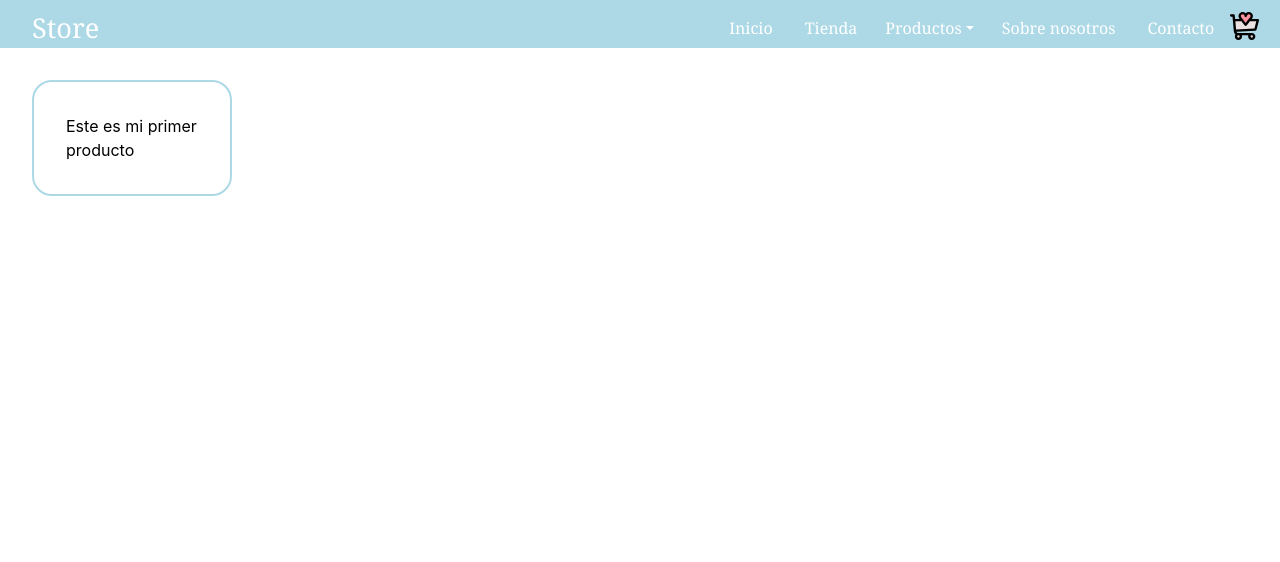
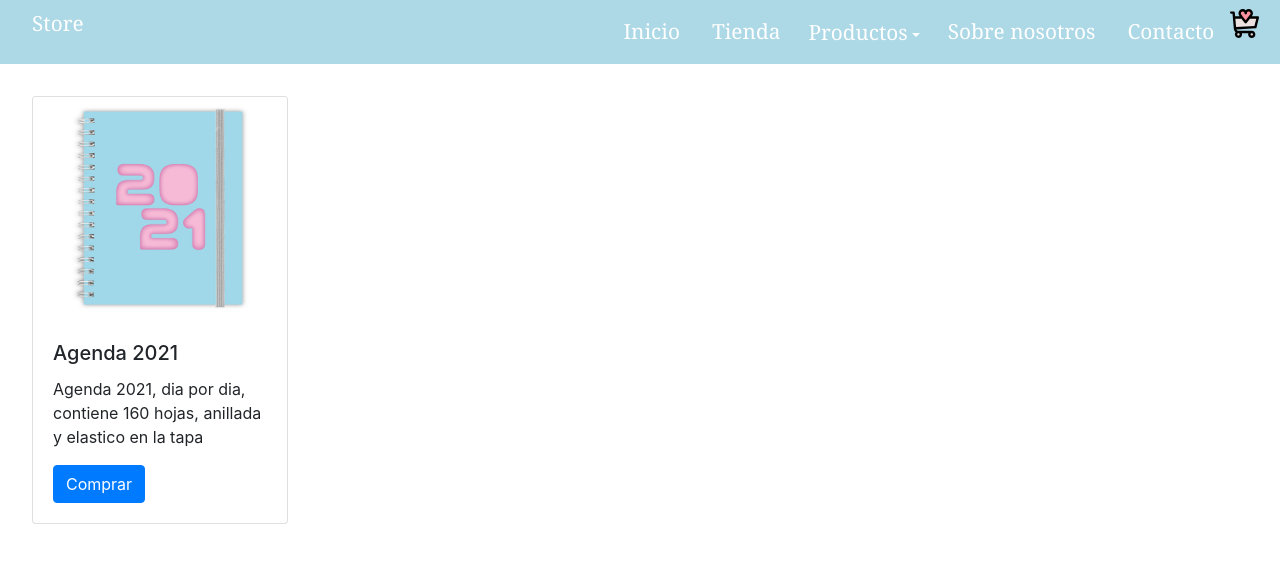
Before and after one commit to lunabartolozzi/ReactJs, a React (Create React App) app: page / in a window 1280 px wide. Shown: the top 562 px of the page. Built offline with nearby package versions, Linux system fonts and the light colour scheme.

Commit message:
navbar y cart

```diff
--- a/src/App.js
+++ b/src/App.js
@@ -2,6 +2,8 @@ import React from "react";
 import Navbar from "./components/NavBar";
 import ItemListContainer from "./components/ItemListContainer";
 import 'bootstrap/dist/css/bootstrap.min.css';
+import ItemCount from "./components/ItemCount";
+
 
 
 
@@ -9,7 +11,8 @@ const App = () => {
   return (
     <>
       <Navbar/>
-      <ItemListContainer greeting="Este es mi primer producto"  />
+      <ItemListContainer/>
+      <ItemCount/>
     </>
   );
 };
--- a/src/components/CartWidget.js
+++ b/src/components/CartWidget.js
@@ -2,10 +2,14 @@ import React from 'react';
 import Carrito from './carrito.svg';
 
 
+
 const CartWidget = () => {
     return (
-        <a href="#"> <img className="carrito" src={Carrito}/></a>
-    )
+        <>
+         <a href="#"> <img className="carrito" src={Carrito}/></a>
+
+      </>
+    );
 }
 
 export default CartWidget;
--- /dev/null
+++ b/src/components/ItemCount.js
@@ -0,0 +1,12 @@
+import React from 'react'
+
+const ItemCount = () => {
+    return (
+        <>
+
+        </>
+
+    );
+};
+
+export default ItemCount
--- a/src/components/ItemListContainer.js
+++ b/src/components/ItemListContainer.js
@@ -1,8 +1,20 @@
 import React from "react";
+import Agenda from './agenda2021.jpg';
 
 function ItemListContainer ({greeting}) {
     return (
-        <p className="text" style={{color: "black"}}>{greeting}</p>
+        <div className="card">
+        <img src={Agenda} className="card-img-top" alt="producto" />
+        <div className="card-body">
+          <h5 className="card-title">Agenda 2021</h5>
+          <p className="card-text">
+           Agenda 2021, dia por dia, contiene 160 hojas, anillada y elastico en la tapa
+          </p>
+          <a href="hola.html" className="btn btn-primary">
+           Comprar
+          </a>
+        </div>
+      </div>
     )
 }
 
--- a/src/components/NavBar.js
+++ b/src/components/NavBar.js
@@ -13,12 +13,11 @@ function Navbar() {
     <>
       <header href="Footer.js" className="navbar">
         <a href="Footer.js" className="navbar-logo">Store</a>
-
         <a href="Footer.js" className="navbar-item">Inicio</a>
         <a href="Footer.js" className="navbar-item">Tienda</a>
-        <Dropdown  isOpen={dropdown} toggle={abrirCerrarDropdown}>
-          <DropdownToggle className="style-dropdown" caret>
-            Productos
+        <Dropdown isOpen={dropdown} toggle={abrirCerrarDropdown}>
+          <DropdownToggle caret className="style-dropdown" >
+          <a className="style-producto" href="#">Productos</a>
           </DropdownToggle>
           <DropdownMenu>
           <DropdownItem>
--- a/src/estilo.css
+++ b/src/estilo.css
@@ -1,7 +1,8 @@
 .navbar {
     display: flex;
     align-items: center;
-    height: 3rem;
+    height: 4rem;
+    font-size: 1.3rem;
     background: lightblue;
     color: white;
     font-weight: 500;
@@ -10,11 +11,11 @@ font-family: Cambria, Cochin, Georgia, Times, 'Times New Roman', serif;
 
 .navbar-logo {
     margin-right: auto;
-    font-size: 1.7rem;
+
     padding-left:  16px;
      text-decoration: none;
     color: white;
-    padding-bottom: 1.5rem;
+    padding-bottom: 1.2rem;
 }
 .navbar-logo:hover{
     text-decoration: none;
@@ -28,7 +29,8 @@ font-family: Cambria, Cochin, Georgia, Times, 'Times New Roman', serif;
     cursor: pointer;
     text-decoration: none;
     color: white;
-    padding-bottom: 1.5rem;
+    padding-bottom: 0.2rem;
+
 }
 
 .navbar-item:hover{
@@ -37,26 +39,6 @@ font-family: Cambria, Cochin, Georgia, Times, 'Times New Roman', serif;
 
 }
 
-.footer {
-    background-color: palevioletred;
-}
-
-.carrito{
-    width: 1.8rem;
-    height: 1.8rem;
-    margin-right: 5px;
-    margin-bottom: 1.8rem;
-}
-
-.text{
-
-    border-radius: 20px;
-    border: lightblue solid 2px;
-    width: 200px;
-    padding: 2rem;
-    margin-top: 2rem;
-    margin-left: 2rem;
-}
 
 .option-dropdown{
     text-decoration: none;
@@ -73,5 +55,48 @@ font-family: Cambria, Cochin, Georgia, Times, 'Times New Roman', serif;
     background-color: transparent !important;
     border: none !important;
     box-shadow: none !important;
-    margin-bottom: 1.5rem;
 }
+
+.style-producto{
+    font-size: 1.3rem;
+    text-decoration: none;
+    color: white;
+    padding-top: 0.2rem;
+}
+
+
+.style-producto:hover{
+    text-decoration: none;
+    color: white;
+     }
+.carrito{
+    width: 1.8rem;
+    height: 1.8rem;
+    margin-right: 5px;
+    margin-bottom: 1.2rem;
+}
+
+.text{
+
+    border-radius: 20px;
+    border: lightblue solid 2px;
+    width: 200px;
+    padding: 2rem;
+    margin-top: 2rem;
+    margin-left: 2rem;
+}
+
+
+
+/* -------------------CartWidget----------------- */
+
+.card{
+    width: 16rem;
+    margin-top: 2rem;
+    margin-left: 2rem;
+}
+
+.card-img-top{
+    width: 12rem;
+    height: 14rem;
+}
```
Also changed, not shown: src/components/agenda2021.jpg (added), 1 other file (tests, documents, lock files or other folders).
